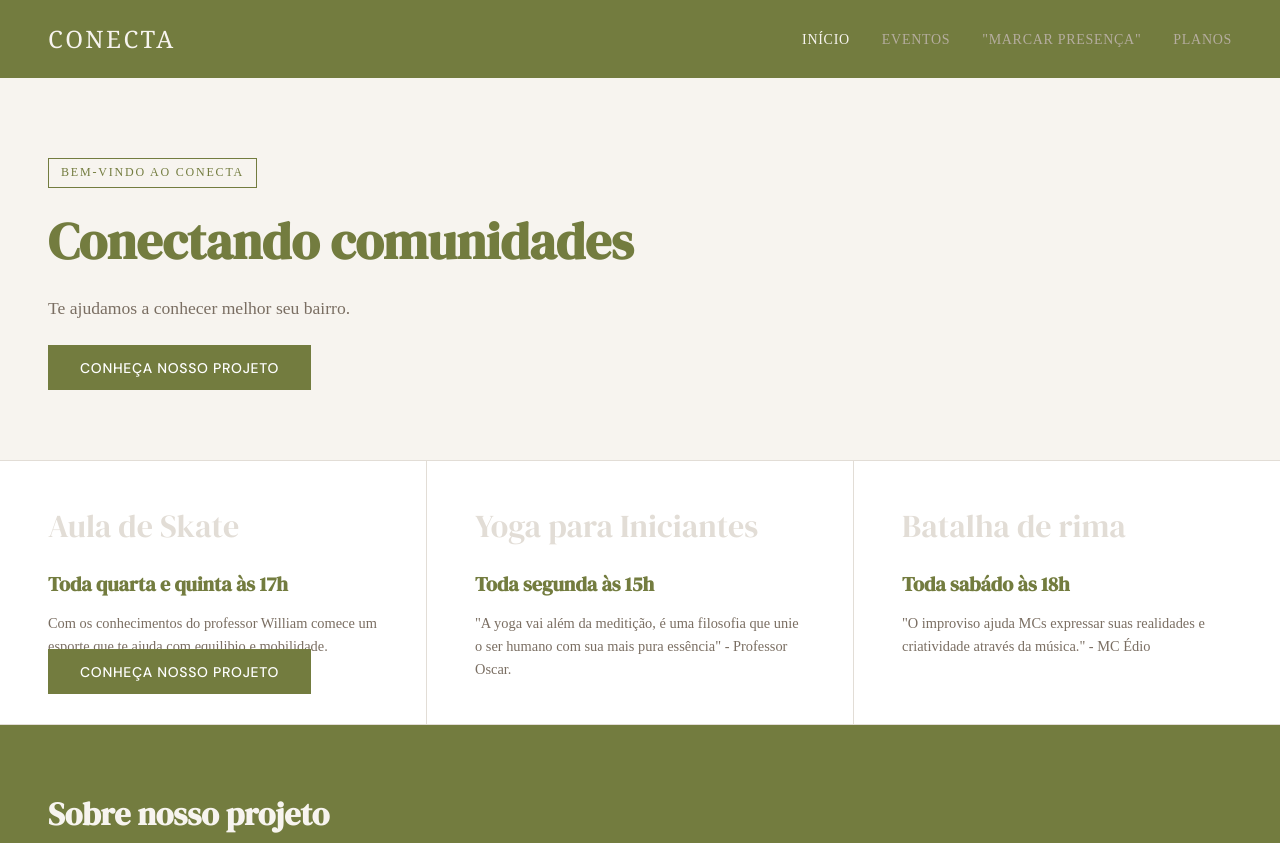
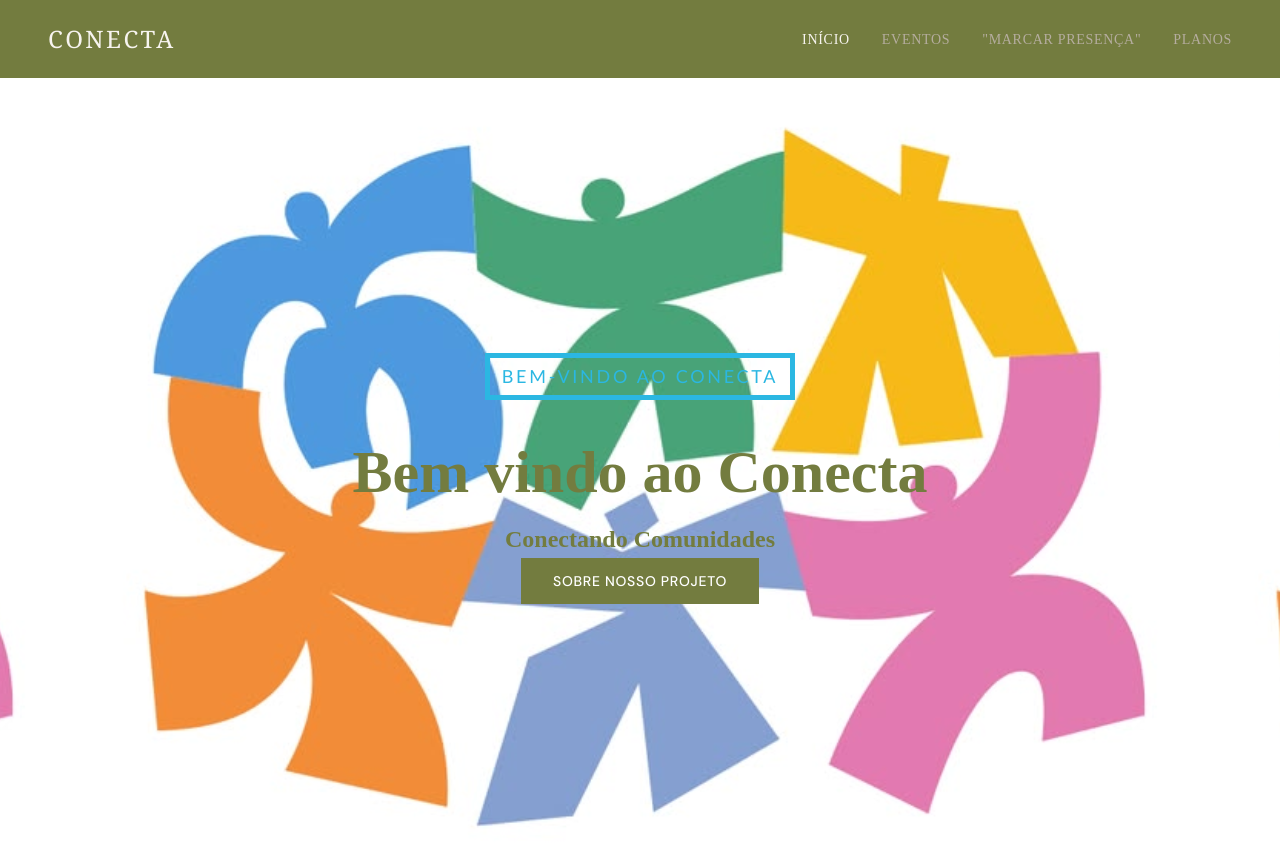
Before and after one commit to Fushikkj/conexao-hackathon, a plain HTML site: page index.html in a window 1280 px wide. Shown: the top 843 px of the page. Drawn offline with Linux system fonts and the light colour scheme.

Commit message:
foto e titulo

```diff
--- a/index.html
+++ b/index.html
@@ -23,6 +23,18 @@
                     </ul>
                 </nav>
             </header>
+
+
+            <banner>
+
+    <div class="banner">
+     <span class="tag">Bem-vindo ao conecta</span>
+      <h1>Bem vindo ao Conecta</h1>
+      <h2>Conectando Comunidades</h2>
+      <button class="btn-primary" data-page="page-sobre">Sobre nosso Projeto</button>
+    </div>
+
+            </banner>
 
             <main class="main-grid">
                 <section class="hero-block">
--- a/style.css
+++ b/style.css
@@ -1,4 +1,4 @@
-/* ===== RESET & VARIÁVEIS ===== */
+
 *, *::before, *::after { margin: 0; padding: 0; box-sizing: border-box; }
 
 :root {
@@ -17,6 +17,28 @@ body {
     color: var(--ink);
     line-height: 1.6;
 }
+
+.banner {
+    background-image: url('COMUNIDADE01.jpg');
+    background-size:contain;
+    background-position: center;
+    height: 100vh;
+    display: flex;
+    flex-direction: column;
+    justify-content: center;
+    align-items: center;
+    color: #737C3F;
+    text-align: center;
+  }
+
+  .banner h1 {
+    font-size: 60px;
+    margin: 0;
+  }
+
+  .banner p {
+    font-size: 24px;
+  }
 
 /* ===== PÁGINAS ===== */
 .page { display: none; min-height: 100vh; flex-direction: column; }
@@ -86,12 +108,14 @@ body {
 }
 
 .tag {
-    display: inline-block;
-    font-size: 0.75rem;
+
+    font-family: 'Gill Sans', 'Gill Sans MT', Calibri, 'Trebuchet MS', sans-serif;
+    display: flex;
+    font-size: large;
     text-transform: uppercase;
     letter-spacing: 0.15em;
-    color: var(--accent);
-    border: 1px solid var(--accent);
+    color:rgb(43, 183, 226);
+    border: 5px solid rgb(43, 183, 226);
     padding: 0.25rem 0.75rem;
     margin-bottom: 1.5rem;
 }
@@ -148,7 +172,7 @@ body {
 .card-num {
     font-family: 'DM Serif Display', serif;
     font-size: 2rem;
-    color: var(--border);
+    color: #737C3F;
     margin-bottom: 1rem;
 }
 
```
Also changed, not shown: COMUNIDADE01.jpg (added), COMUNIDADE04.jpg (added), COMUNIDADE05.jpg (added).
